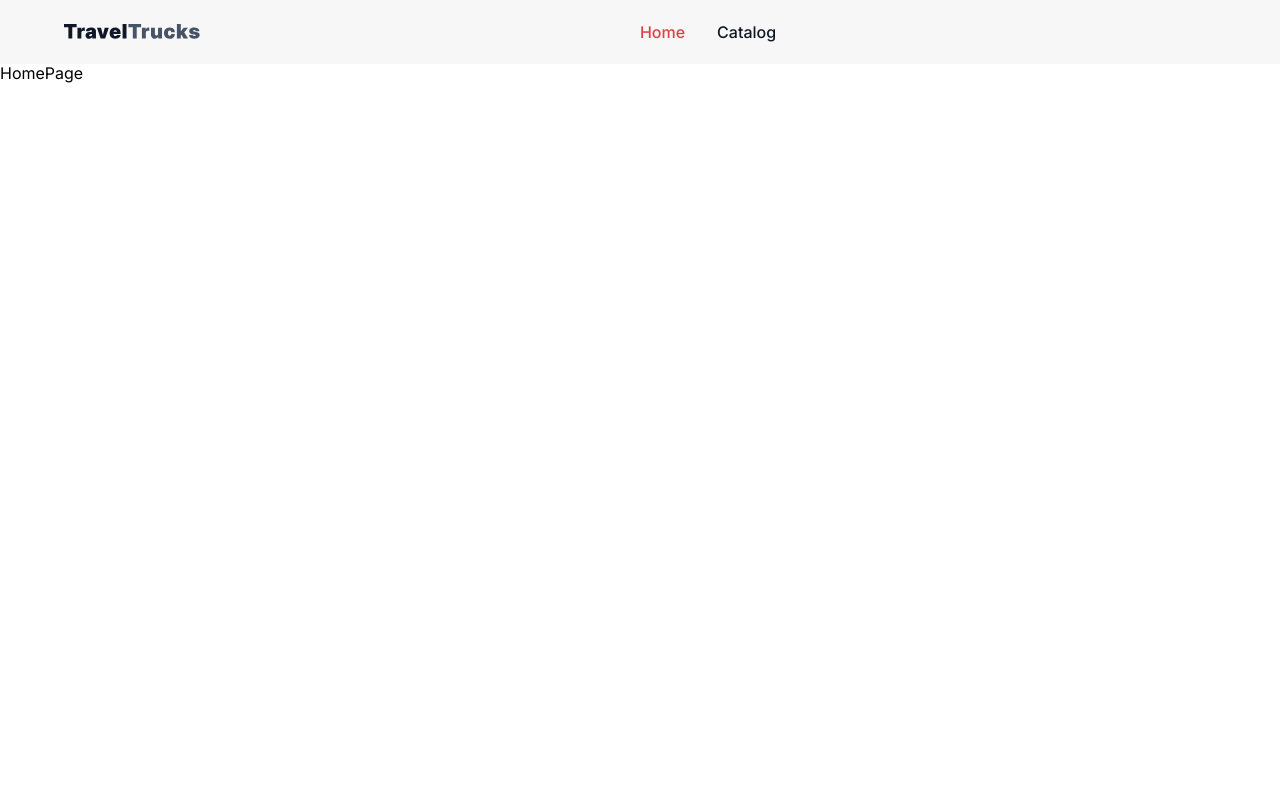
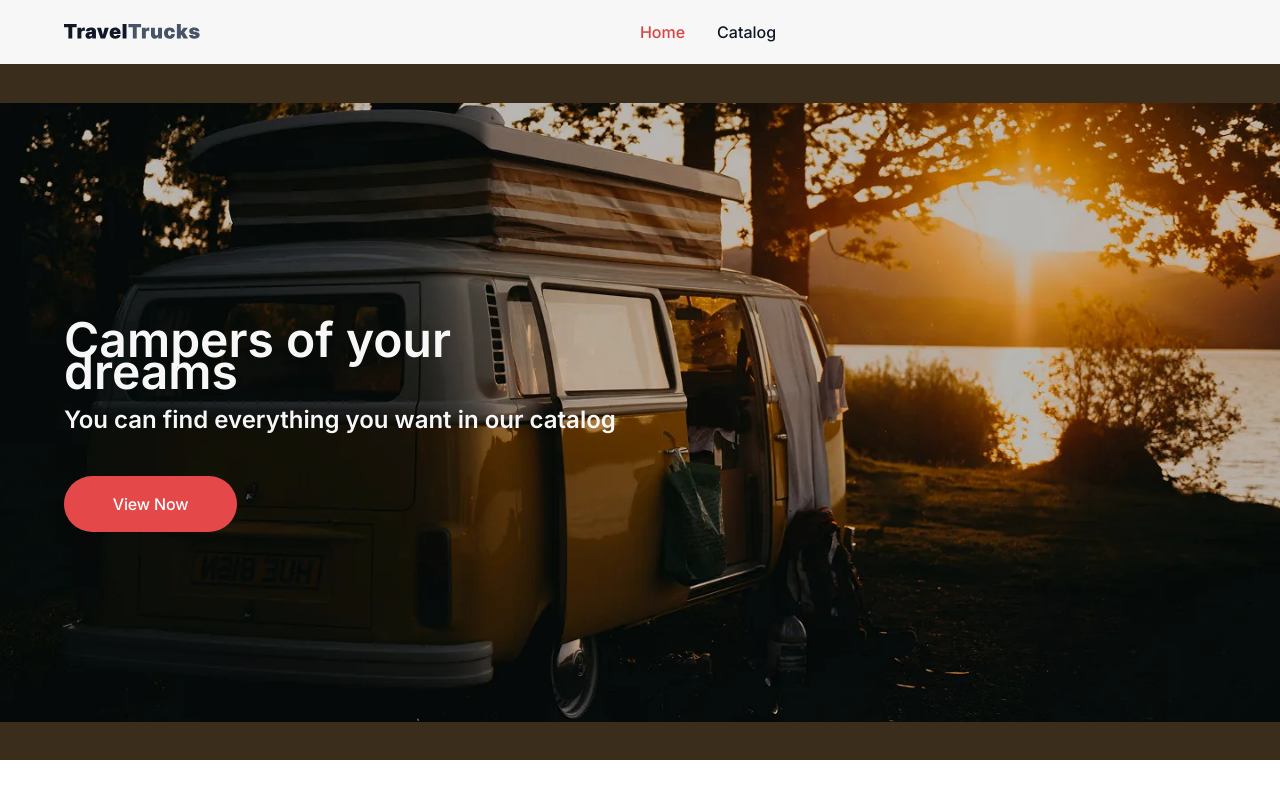
Before and after one commit to Developer-Mykhailo/travel-trucks, a React (Vite) app: page / in a window 1280 px wide. Built offline with nearby package versions, Linux system fonts and the light colour scheme.

Commit message:
make Home Page

```diff
--- /dev/null
+++ b/src/compopnents/Container/Container.jsx
@@ -0,0 +1,7 @@
+import s from "./Container.module.css";
+
+const Container = ({ children }) => {
+  return <div className={s.container}>{children}</div>;
+};
+
+export default Container;
--- /dev/null
+++ b/src/compopnents/Container/Container.module.css
@@ -0,0 +1,5 @@
+.container {
+  max-width: 1440px;
+  margin: 0 auto;
+  padding: 0 64px;
+}
--- a/src/compopnents/Navigation/Navigation.jsx
+++ b/src/compopnents/Navigation/Navigation.jsx
@@ -3,11 +3,13 @@ import s from "./Navigation.module.css";
 import logo from "../../assets/logo.svg";
 
 import { Link, NavLink } from "react-router-dom";
+import Container from "../Container/Container";
 
 const Navigation = () => {
   return (
     <>
       <header className={s.header}>
+        <Container>
           <nav className={s.nav}>
             <Link to="/">
               <img src={logo} alt="Travel Trucks logo" />
@@ -16,7 +18,9 @@ const Navigation = () => {
               <li>
                 <NavLink
                   to="/"
-                className={({ isActive }) => clsx(s.link, isActive && s.accent)}
+                  className={({ isActive }) =>
+                    clsx(s.link, isActive && s.accent)
+                  }
                 >
                   Home
                 </NavLink>
@@ -24,13 +28,16 @@ const Navigation = () => {
               <li>
                 <NavLink
                   to="/catalog"
-                className={({ isActive }) => clsx(s.link, isActive && s.accent)}
+                  className={({ isActive }) =>
+                    clsx(s.link, isActive && s.accent)
+                  }
                 >
                   Catalog
                 </NavLink>
               </li>
             </ul>
           </nav>
+        </Container>
       </header>
     </>
   );
--- a/src/compopnents/Navigation/Navigation.module.css
+++ b/src/compopnents/Navigation/Navigation.module.css
@@ -1,6 +1,5 @@
 .header {
   background-color: var(--inputs);
-  padding: 0 64px;
 }
 
 .nav {
--- a/src/pages/Catalog/Catalog.jsx
+++ b/src/pages/Catalog/Catalog.jsx
@@ -1,5 +1,3 @@
-// import React from "react";
-
 const Catalog = () => {
   return <div>Catalog</div>;
 };
--- a/src/pages/HomePage/HomePage.jsx
+++ b/src/pages/HomePage/HomePage.jsx
@@ -1,7 +1,29 @@
-// import React from "react";
+import { Link } from "react-router-dom";
+import Container from "../../compopnents/Container/Container";
+import s from "./HomePage.module.css";
 
 const HomePage = () => {
-  return <div>HomePage</div>;
+  return (
+    <section className={s.hero}>
+      <Container>
+        <div className={s.content}>
+          <h1 className={s.title} tabIndex={0}>
+            Campers of your dreams
+          </h1>
+          <p className={s.descr}>
+            You can find everything you want in our catalog
+          </p>
+          <Link
+            className={s.view_now}
+            to="/catalog"
+            aria-label="link to catalog"
+          >
+            View Now
+          </Link>
+        </div>
+      </Container>
+    </section>
+  );
 };
 
 export default HomePage;
--- /dev/null
+++ b/src/pages/HomePage/HomePage.module.css
@@ -0,0 +1,55 @@
+.hero {
+  height: 696px;
+  background-color: #3b2d1c;
+  background-image: url(../../assets/images/hero-bg.webp);
+  background-repeat: no-repeat;
+  background-position: center;
+  background-size: contain;
+
+  padding-top: 260px;
+  padding-bottom: 260px;
+}
+
+.content {
+  max-width: 571px;
+}
+
+.title {
+  font-weight: 600;
+  font-size: 48px;
+  line-height: 67%;
+  color: var(--inputs);
+  margin-bottom: 16px;
+}
+
+.descr {
+  font-weight: 600;
+  font-size: 24px;
+  line-height: 133%;
+  color: var(--inputs);
+  margin-bottom: 40px;
+}
+
+.view_now {
+  display: flex;
+  justify-content: center;
+  align-items: center;
+
+  font-weight: 500;
+  font-size: 16px;
+  line-height: 150%;
+  letter-spacing: -0.01em;
+  color: var(--white);
+
+  border-radius: 200px;
+  width: 173px;
+  height: 56px;
+
+  background: var(--button);
+
+  transition: background-color 250ms ease;
+}
+
+.view_now:hover {
+  background-color: var(--button-hover);
+}
```
Also changed, not shown: src/assets/images/hero-bg.webp (added), src/assets/images/hero-bg@2x.webp (added). Lines whose indentation alone changed are shown as unchanged.
